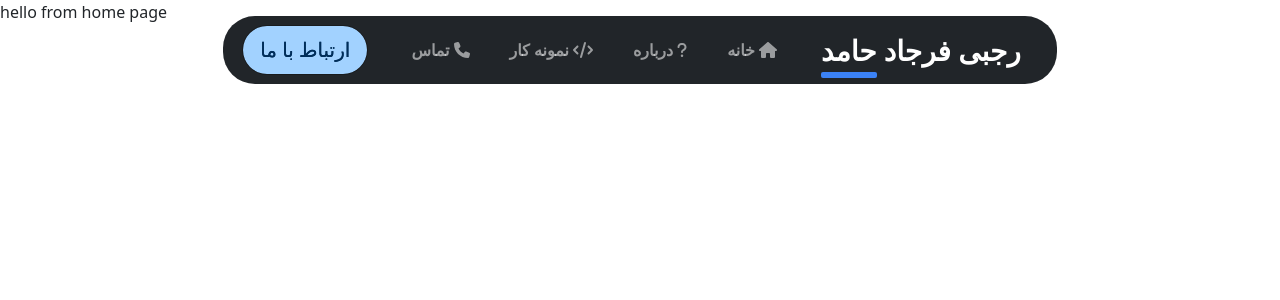
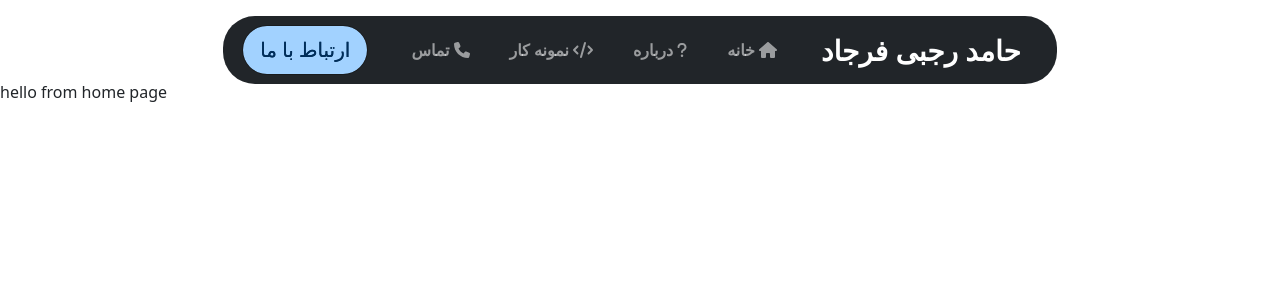
Before and after one commit to hamedrf/store-next-ts, a Next.js app: page / in a window 1280 px wide. Shown: the top 300 px of the page. Built offline with nearby package versions, Linux system fonts and the light colour scheme.

Commit message:
debug bootstrap style

```diff
--- a/app/shop/page.tsx
+++ b/app/shop/page.tsx
@@ -13,8 +13,8 @@ const Shop = () => {
   return (
     <>
       <FetchProducts />
-      <div className="grid grid-cols-12 w-screen gap-y-3 gap-x-2">
-        <div className="col-span-12 md:col-start-2 md:col-span-10 p-7 lg:col-span-8 xl:col-span-9  grid grid-cols-12 2xl:grid-cols-5 gap-0 md:gap-3 lg:gap-5">
+      <div className="grid grid-cols-12 w-screen !gap-y-3 !gap-x-2">
+        <div className="col-span-12 md:col-start-2 md:col-span-10 p-7 lg:col-span-8 xl:col-span-9  grid grid-cols-12 2xl:grid-cols-5 !gap-0 md:!gap-3 lg:!gap-5">
           {produts.show.map((product: product, i) => {
             return <Products key={product.id || i} product={product} />;
           })}
--- a/components/UI/Navbar.tsx
+++ b/components/UI/Navbar.tsx
@@ -3,6 +3,7 @@ import { Navbar, Nav, Container } from "react-bootstrap";
 import MainBtn, { colorBtn } from "./MainBtn";
 import { FontAwesomeIcon } from "@fortawesome/react-fontawesome";
 import "bootstrap/dist/css/bootstrap.min.css";
+
 import {
   faCode,
   faHome,
@@ -19,7 +20,7 @@ const MyNavbar = () => {
     }
   };
   return (
-    <div className=" d-flex justify-content-center align-items-center row m-0">
+    <div className=" d-flex justify-content-center align-items-center row m-0 ">
       <div
         dir="ltr"
         className="d-flex z-3 justify-content-center align-items-center p-1 p-md-3 position-absolute top-0"
--- a/components/effect/Underline.tsx
+++ b/components/effect/Underline.tsx
@@ -6,10 +6,9 @@ import { useInView } from "react-intersection-observer";
 import "bootstrap/dist/css/bootstrap.min.css";
 
 export enum colors {
-  main = "bg-blue-500", // Tailwind کلاس رنگ اصلی
-  second = "bg-red-500", // Tailwind کلاس رنگ دوم
+  main = "main",
+  second = "second",
 }
-
 interface UnderlineProps {
   text: string;
   delay?: number;
@@ -39,17 +38,12 @@ const Underline: React.FC<UnderlineProps> = ({
   }, [inView, elementRef.current]);
 
   return (
-    <span className="relative inline-block" ref={ref}>
+    <span className="position-relative" ref={ref}>
       <span>{text}</span>
       <span
-        className={`absolute rounded-sm ${color}`}
+        className={`position-absolute  rounded-5 bg-${color}`}
         ref={elementRef}
-        style={{
-          height: "13%",
-          right: 0,
-          width: "0%",
-          bottom: "-16%",
-        }}
+        style={{ height: "13%", right: "0px", width: "0%", bottom: "-16%" }}
       ></span>
     </span>
   );
--- a/components/shop/FilterField.tsx
+++ b/components/shop/FilterField.tsx
@@ -24,9 +24,11 @@ const FilterField: React.FC<Boolean | Range> = (props) => {
           maxHeight: 0,
           duration: 0.5,
           ease: "power2.out",
+          overflow: "hidden",
         });
       } else {
         gsap.to(contentRef.current, {
+          overflowY: "scroll",
           maxHeight: 200,
           duration: 1,
           ease: "power2.out",
@@ -47,12 +49,13 @@ const FilterField: React.FC<Boolean | Range> = (props) => {
       </div>
       <div
         ref={contentRef}
-        className="text-right  overflow-hidden max-h-0 rounded"
+        className="text-right  max-h-0 rounded"
+        style={{ overflow: "hidden" }}
       >
         {props.type == "boolean" ? (
           props.options.map((element, i) => {
             return (
-              <div className="text-3xl flex p-5 border-b" key={i}>
+              <div className="text-3xl flex !p-5 border-b" key={i}>
                 <label htmlFor={element.fieldName} className="w-full px-5 ">
                   {element.fieldName}
                 </label>
--- a/components/shop/Products.tsx
+++ b/components/shop/Products.tsx
@@ -3,7 +3,7 @@ import Image from "next/image";
 
 const Products = ({ product }: { product: product }) => {
   return (
-    <div className="col-span-12 md:col-span-6 lg:col-span-4 xl:col-span-3 2xl:col-span-1 md:aspect-[3/4] overflow-hidden justify-between border rounded-3xl flex flex-row-reverse md:flex-col py-5">
+    <div className="col-span-12 md:col-span-6 lg:col-span-4 xl:col-span-3 2xl:col-span-1 md:aspect-[3/4] overflow-hidden justify-between border rounded-3xl flex  md:flex-col py-5">
       <div
         className=""
         style={{
--- a/styles/styles.css
+++ b/styles/styles.css
@@ -2,8 +2,9 @@
 @tailwind components;
 @tailwind utilities;
 
-body html {
-  direction: rtl;
+body,
+html {
+  padding-top: 5vh;
 }
 :root {
   --color-main: #a2d2ff;
```
Also changed, not shown: styles/b.css (added, +10 -0 lines).
